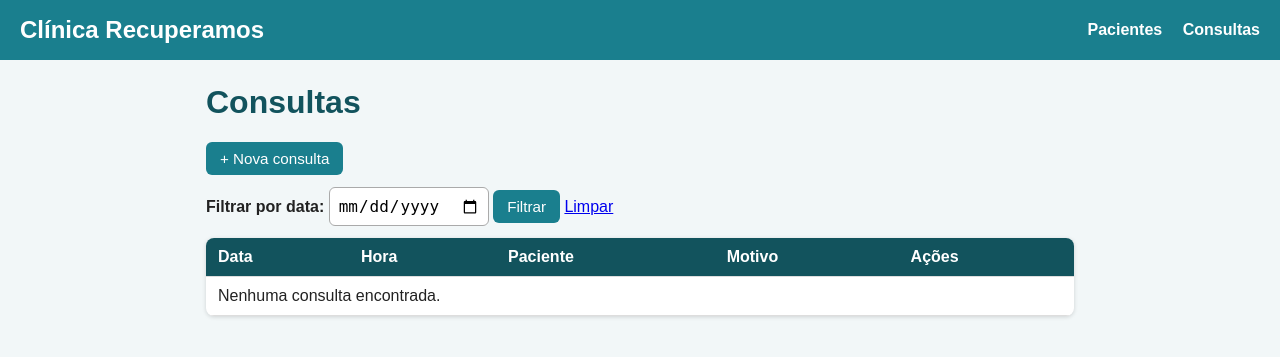
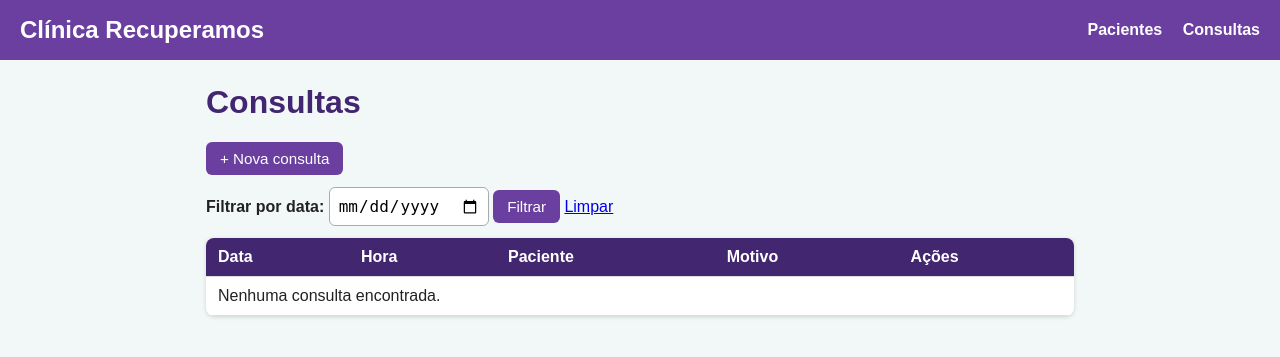
Before and after one commit to persephonyyy/clinica-medtec, a Flask app: page /consultas in a window 1280 px wide. Shown: the top 357 px of the page. Run offline with Flask 3, Linux system fonts and the light colour scheme; data that the repository does not hold is empty.

Commit message:
Troquei a paleta de cores

```diff
--- a/static/style.css
+++ b/static/style.css
@@ -1,7 +1,7 @@
 
 :root {
-    --cor-principal: #1a7f8e;
-    --cor-escura: #12535d;
+    --cor-principal: #6a3fa0;
+    --cor-escura: #432670;
     --cor-fundo: #f2f7f8;
     --cor-perigo: #c0392b;
 }
```
